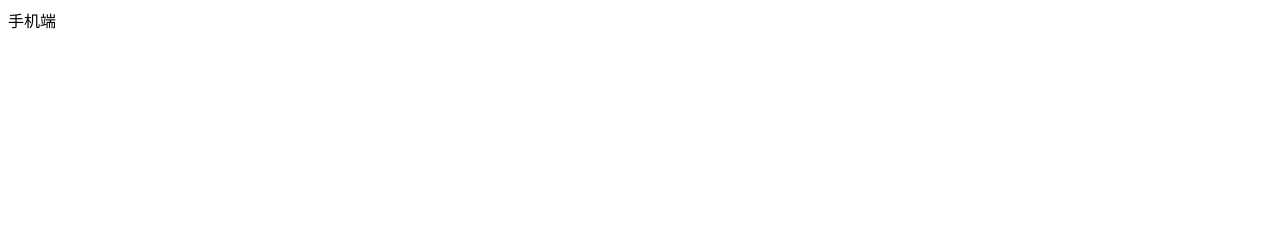
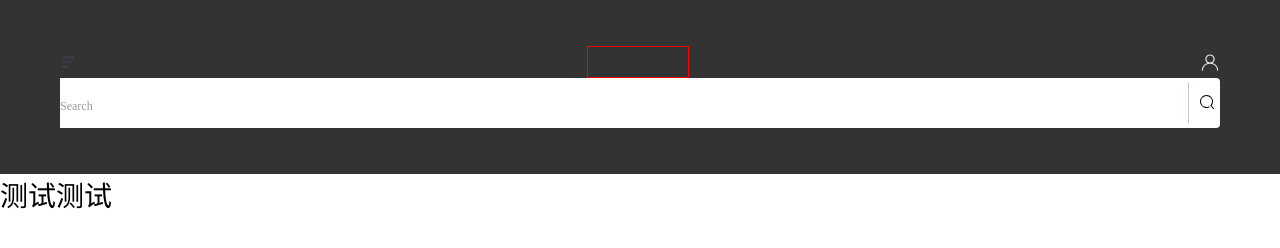
Before and after one commit to diu666/arrow, a plain HTML site: page mobile/index.html in a window 1280 px wide. Drawn offline with nearby package versions, Linux system fonts and the light colour scheme; a web font is replaced by a local one.

Commit message:
fix:优化代码

```diff
--- a/media/arrowCustom/arrow-font/fonts.css
+++ b/media/arrowCustom/arrow-font/fonts.css
@@ -1,22 +1,24 @@
-@font-face {
+/* @font-face {
     font-family: 'ArrowBlack';
     src: url(./NotoSansCJKsc-Black.otf)
-}
+} */
 
 @font-face {
     font-family: 'ArrowBold';
     src: url(./NotoSansCJKsc-Bold.otf)
 }
 
-@font-face {
+
+/* @font-face {
     font-family: 'ArrowDemiLight';
     src: url(./NotoSansCJKsc-DemiLight.otf)
-}
+} */
 
-@font-face {
+
+/* @font-face {
     font-family: 'ArrowLight';
     src: url(./NotoSansCJKsc-Light.otf);
-}
+} */
 
 @font-face {
     font-family: 'ArrowMedium';
@@ -28,7 +30,8 @@
     src: url(./NotoSansCJKsc-Regular.otf);
 }
 
-@font-face {
+
+/* @font-face {
     font-family: 'ArrowThin';
     src: url(./NotoSansCJKsc-Thin.otf);
 }
@@ -41,4 +44,4 @@
 @font-face {
     font-family: 'ArrowMonoRegular';
     src: url(./NotoSansMonoCJKsc-Regular.otf);
-}
+} */
--- a/media/css/index.css
+++ b/media/css/index.css
@@ -1,4 +1,4 @@
-/* 首页css */
+/* web端首页 */
 
 .top {
     background: #000000;
--- /dev/null
+++ b/media/css/mobile-index.css
@@ -0,0 +1,79 @@
+/* 移动端首页 */
+
+* {
+    margin: 0;
+    padding: 0;
+    font-size: .28rem;
+}
+
+
+/* .container {
+    padding: 0.46rem 0.6rem;
+} */
+
+header {
+    padding: 0.46rem 0.6rem;
+    background: #333;
+}
+
+header .menu {
+    display: flex;
+    align-items: center;
+    justify-content: space-between;
+}
+
+.logo {
+    width: 100px;
+    height: 30px;
+    border: 1px solid red;
+}
+
+.custom-input {
+    display: flex;
+}
+
+.custom-input input {
+    font-family: 'ArrowRegular';
+    width: 100%;
+    height: .5rem;
+    outline: unset;
+    border: unset;
+    font-size: .2rem;
+    color: #999999;
+}
+
+.custom-input input::-webkit-input-placeholder {
+    color: #999999;
+    font-size: 12px;
+}
+
+.custom-input input:-moz-placeholder {
+    color: #999999;
+    font-size: 12px;
+}
+
+.custom-input input::-moz-placeholder {
+    color: #999999;
+    font-size: 12px;
+}
+
+.custom-input input:-ms-input-placeholder {
+    color: #999999;
+    font-size: 12px;
+}
+
+.custom-input .suffix {
+    background: #fff;
+    padding: .05rem;
+    position: relative;
+    border-radius: 0 4px 4px 0;
+}
+
+.custom-input .suffix::before {
+    content: "";
+    position: absolute;
+    width: 1px;
+    height: 80%;
+    background-color: #CBC2C2;
+    left: -6px;
+}
--- a/media/js/index.js
+++ b/media/js/index.js
@@ -1,4 +1,4 @@
-// PC端首页js
+// PC端首页
 
 /**
  * 轮播
--- /dev/null
+++ b/media/js/mobile.js
@@ -0,0 +1,29 @@
+// var deviceWidth = document.documentElement.clientWidth;
+
+// if (deviceWidth > 750) deviceWidth = 750;
+
+// document.documentElement.style.fontSize = deviceWidth / 7.5 + "px";
+
+// window.onresize = function() {
+//     var deviceWidth = document.documentElement.clientWidth;
+
+//     if (deviceWidth > 750) deviceWidth = 750;
+
+//     document.documentElement.style.fontSize = deviceWidth / 7.5 + "px";
+// };
+(function(doc, win) {
+    const dpr = Math.min(win.devicePixelRatio, 3),
+        scale = 1 / dpr,
+        resizeEvent =
+        "orientationchange" in window ? "orientationchange" : "resize";
+
+    var recalCulate = function() {
+        var docEle = document.documentElement,
+            w = docEle.clientWidth,
+            num = (w > 750 ? 750 : w) / 750; // **750设计稿的尺寸
+        docEle.style.fontSize = (num * 100).toFixed(1) + "px";
+    };
+    recalCulate();
+    if (!doc.addEventListener) return;
+    win.addEventListener(resizeEvent, recalCulate, false);
+})(document, window);
--- a/mobile/index.html
+++ b/mobile/index.html
@@ -5,11 +5,33 @@
     <meta charset="UTF-8">
     <meta http-equiv="X-UA-Compatible" content="IE=edge">
     <meta name="viewport" content="width=device-width, initial-scale=1.0">
+    <link type="text/css" rel="stylesheet" href="../media/arrowCustom/arrow-font/fonts.css">
+    <link type="text/css" rel="stylesheet" href="../media/arrowCustom/iconfont/iconfont.css">
+    <link rel="stylesheet" href="https://cdnjs.cloudflare.com/ajax/libs/Swiper/4.5.1/css/swiper.min.css">
+    <link type="text/css" rel="stylesheet" href="../media/css/mobile-index.css">
+    <script type="text/javascript" src="../media/js/mobile.js" /></script>
+    <script type="text/javascript" src="../media/js/jquery.min.js" /></script>
+    <script src="https://cdnjs.cloudflare.com/ajax/libs/Swiper/4.5.1/js/swiper.min.js" /></script>
     <title>Document</title>
 </head>
 
 <body>
-    手机端
+    <div class="container">
+        <header>
+            <div class="menu">
+                <i class="iconfont icon-caidan1"></i>
+                <div class="logo"></div>
+                <i class="iconfont icon-jurassic_user" style="font-size: 20px;"></i>
+            </div>
+            <div class="custom-input">
+                <input type="text" name="search" placeholder="Search" />
+                <div class="suffix">
+                    <i class="iconfont icon-sousuo"></i>
+                </div>
+            </div>
+        </header>
+        <footer>测试测试</footer>
+    </div>
 </body>
 
 </html>
```
